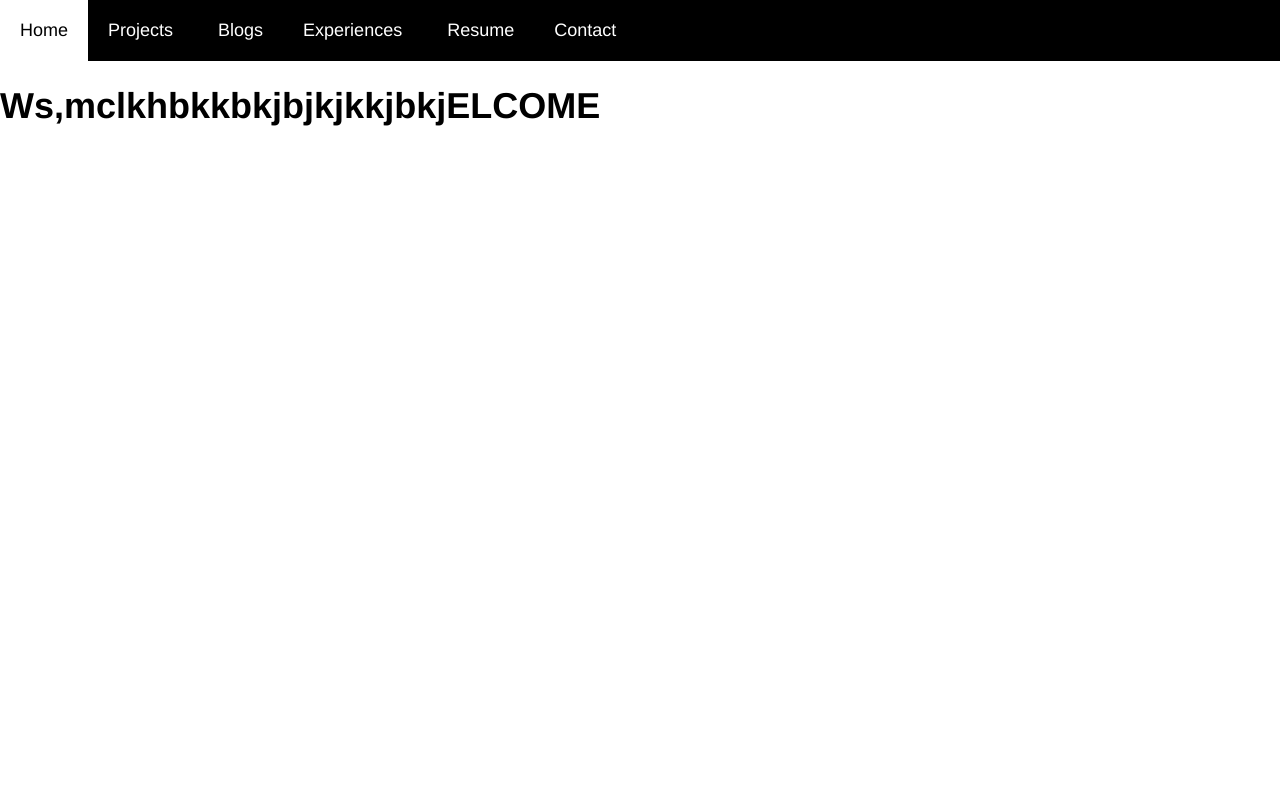
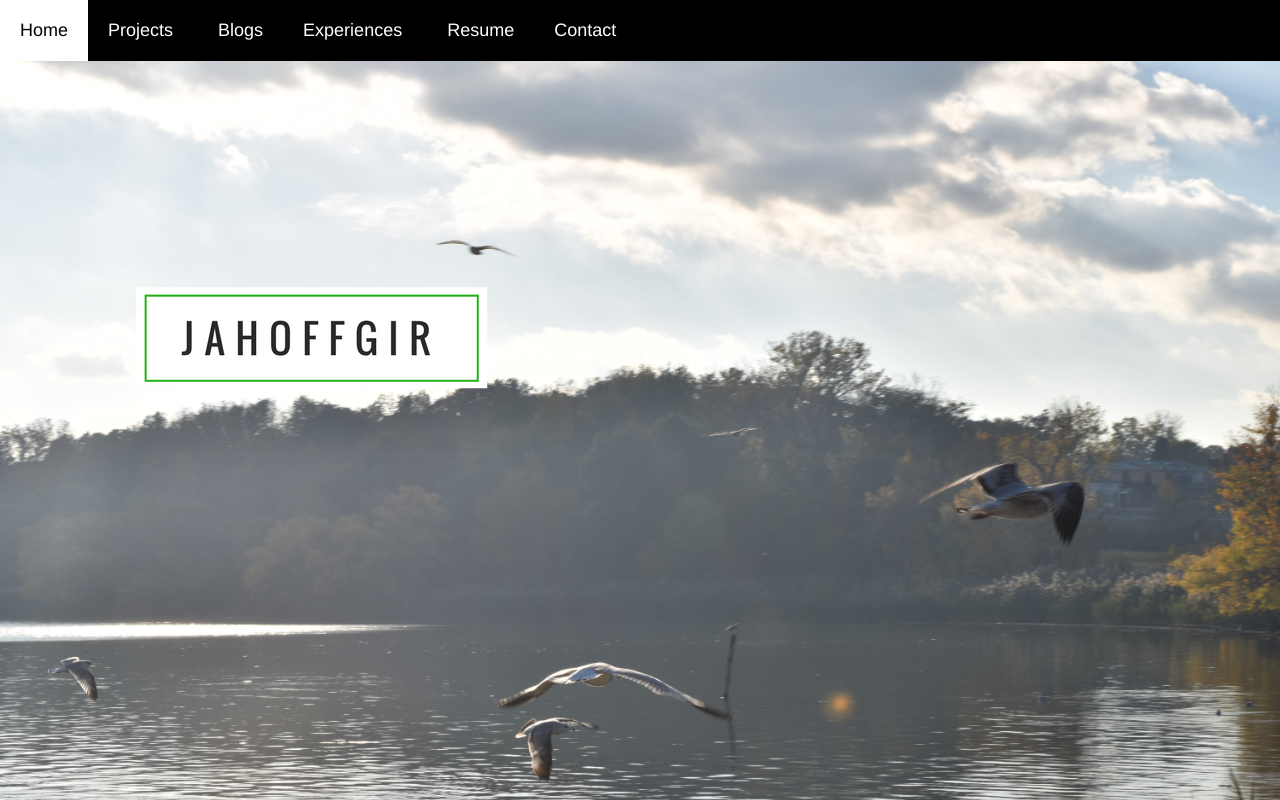
Before and after one commit to jahoffgir/jahoffgir.github.io, a PHP site: page / in a window 1280 px wide. Run offline with PHP 8.4, Linux system fonts and the light colour scheme; some libraries are stand-ins or nearby versions.

```diff
--- a/assets/css/custom.css
+++ b/assets/css/custom.css
@@ -142,7 +142,9 @@ nav ul {
 	transition: max-height 0.4s;
 
 }
-
+/*nav {
+	z-index: 0;
+}*/
 nav ul li {
 	display: inline-block;
 	padding: 20px;
@@ -163,7 +165,33 @@ nav ul li:hover{
 	/*background-color: #c7d3af;*/
 }
 
+.content{
+	margin: 2% 5%;
+}
+#logo img {
+	z-index: -1;
+	width: 50%auto;
+	height: 50%auto;
+}
+
+/*#logo {
+    position: sticky;
+    top: 50%;
+    left: 50%;
+    transform: translate(-50%, -50%);
+}*/
+
+#index-background {
+	background-image: url("../images/scene.jpg");
+	background-repeat: no-repeat;
+	background-size: cover;
+	height: 100vh;
+	width: 100vw;
+}
 @media screen and (max-width: 580px) {
+	/*#logo {
+		position: static;
+	}*/
 	nav ul {
 		max-height: 0;
 		/*background-color: #c7d3af;*/
--- a/index.html
+++ b/index.html
@@ -12,6 +12,7 @@
 		 	</head>
 		 	<!-- Body of the page -->
 		 	<body>
+			<div id="index-background">
 		 		<!-- Navigation of the page -->
 				<nav>
 				    <div class="handle"><img class="menu" src="assets/images/icons/menu.png" alt="Menu"></a>Menu</div>
@@ -25,14 +26,17 @@
 				    </ul>
 
 				</nav>
-		    <h1>Ws,mclkhbkkbkjbjkjkkjbkjELCOME</h1>
+				<div class="content">
+					<div id="logo">
+						<img src="logo1.png" alt="logo">
+				  </div>
+				</div>
+		   </div>
 	 		<script>
 	 		    $('.handle').on('click', function() {
 	 		        $('nav ul').toggleClass("showing");
 	 		    });
 	 		</script>
 
-
-
 		 	</body>
 </html>
```
